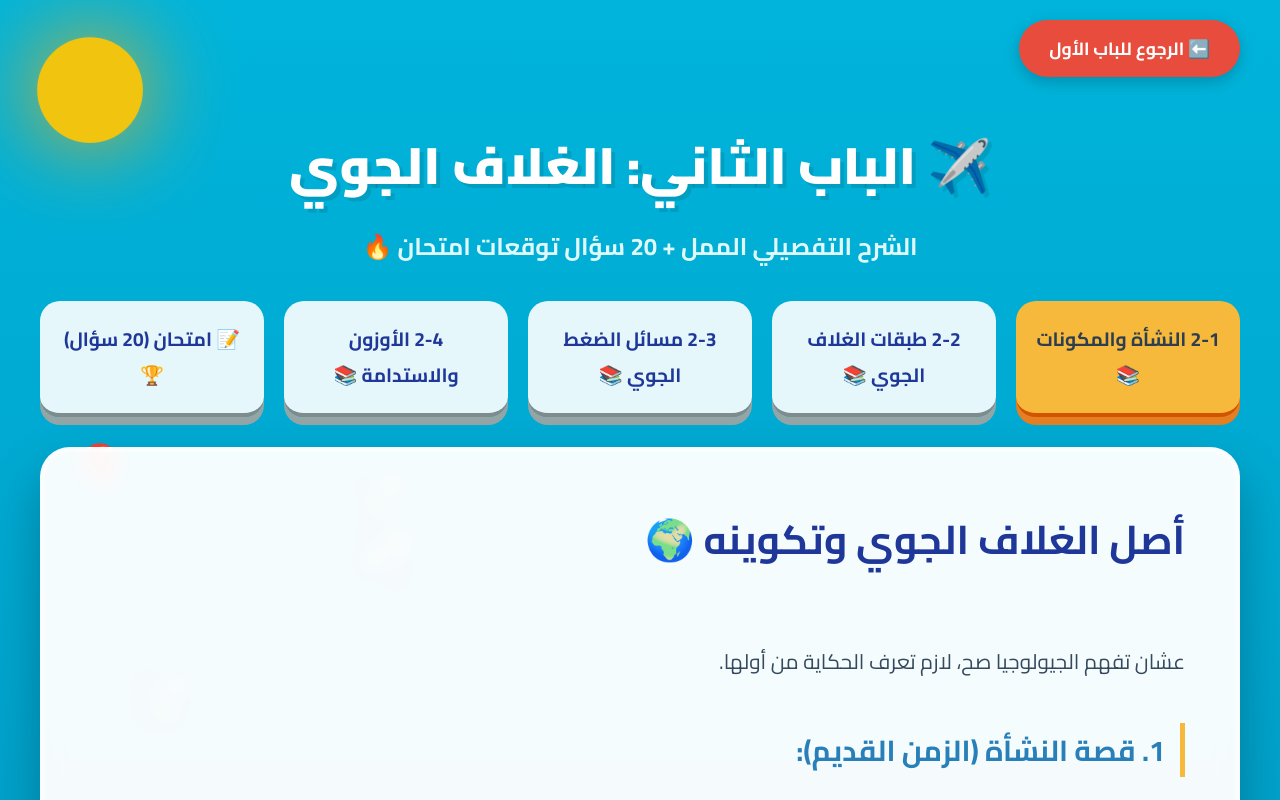
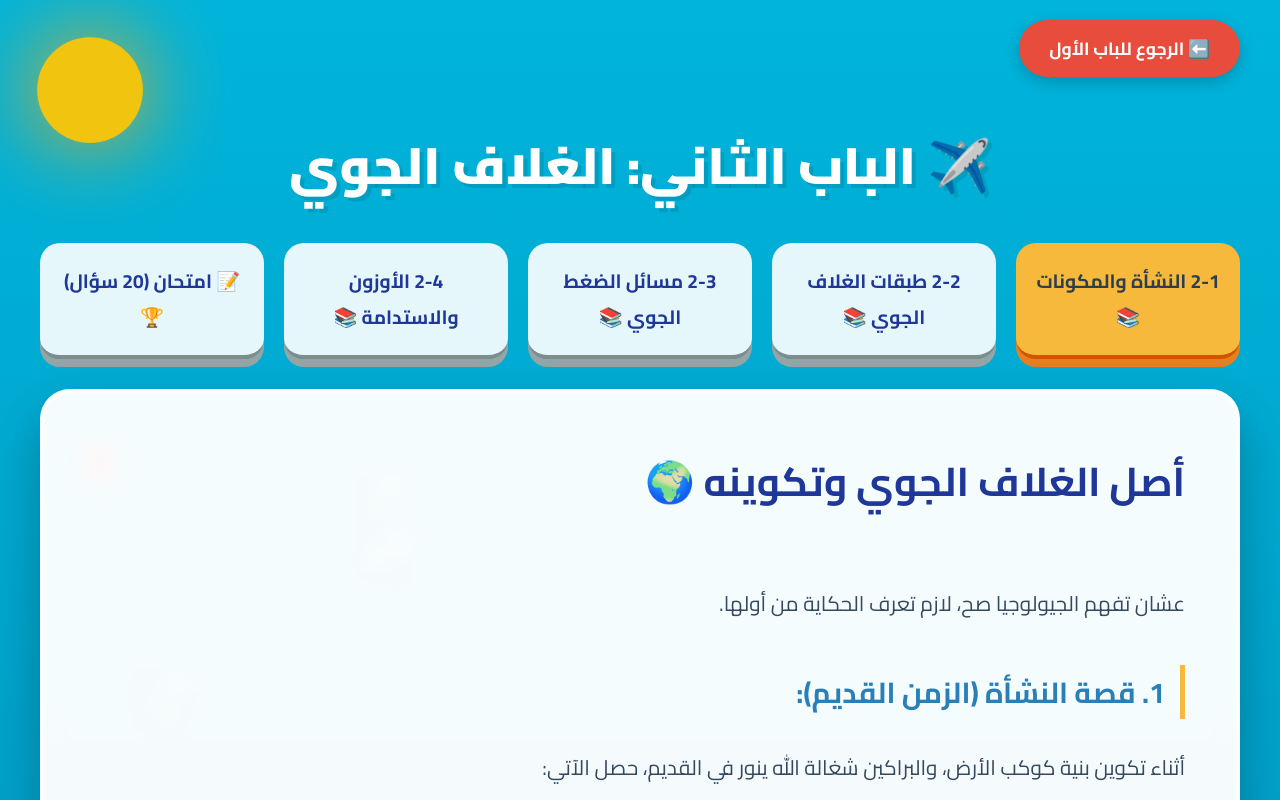
Before and after one commit to ahmedezzat67/Science, a plain HTML site: page Unit2.html in a window 1280 px wide. Shown: the top 800 px of the page. Drawn offline with Linux system fonts and the light colour scheme.

Commit message:
Update Unit2.html

```diff
--- a/Unit2.html
+++ b/Unit2.html
@@ -456,7 +456,7 @@
 
       <header>
         <h1>✈️ الباب الثاني: الغلاف الجوي</h1>
-        <p class="subtitle">الشرح التفصيلي الممل + 20 سؤال توقعات امتحان 🔥</p>
+
       </header>
 
       <div class="nav-cloud" id="nav-area"></div>
```
